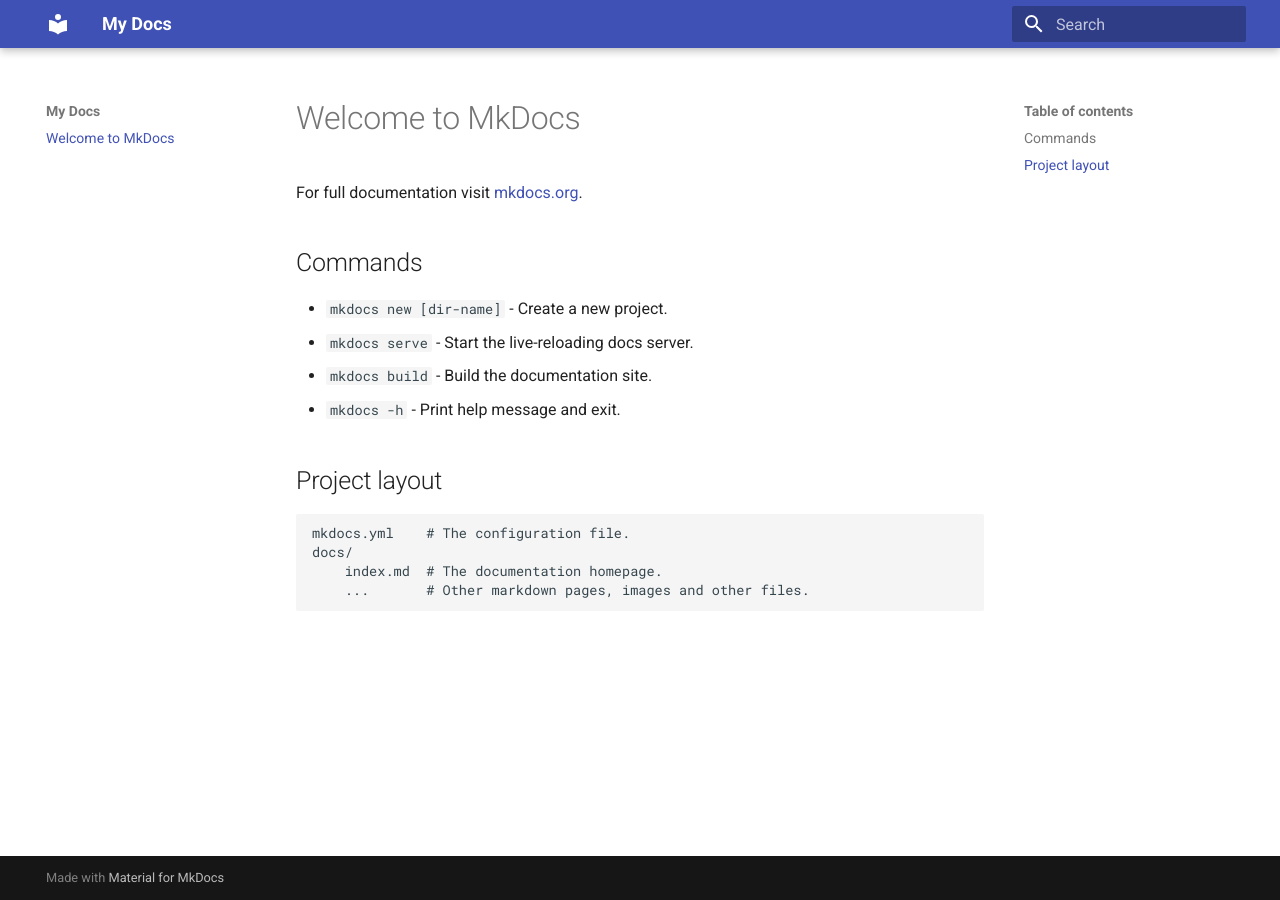
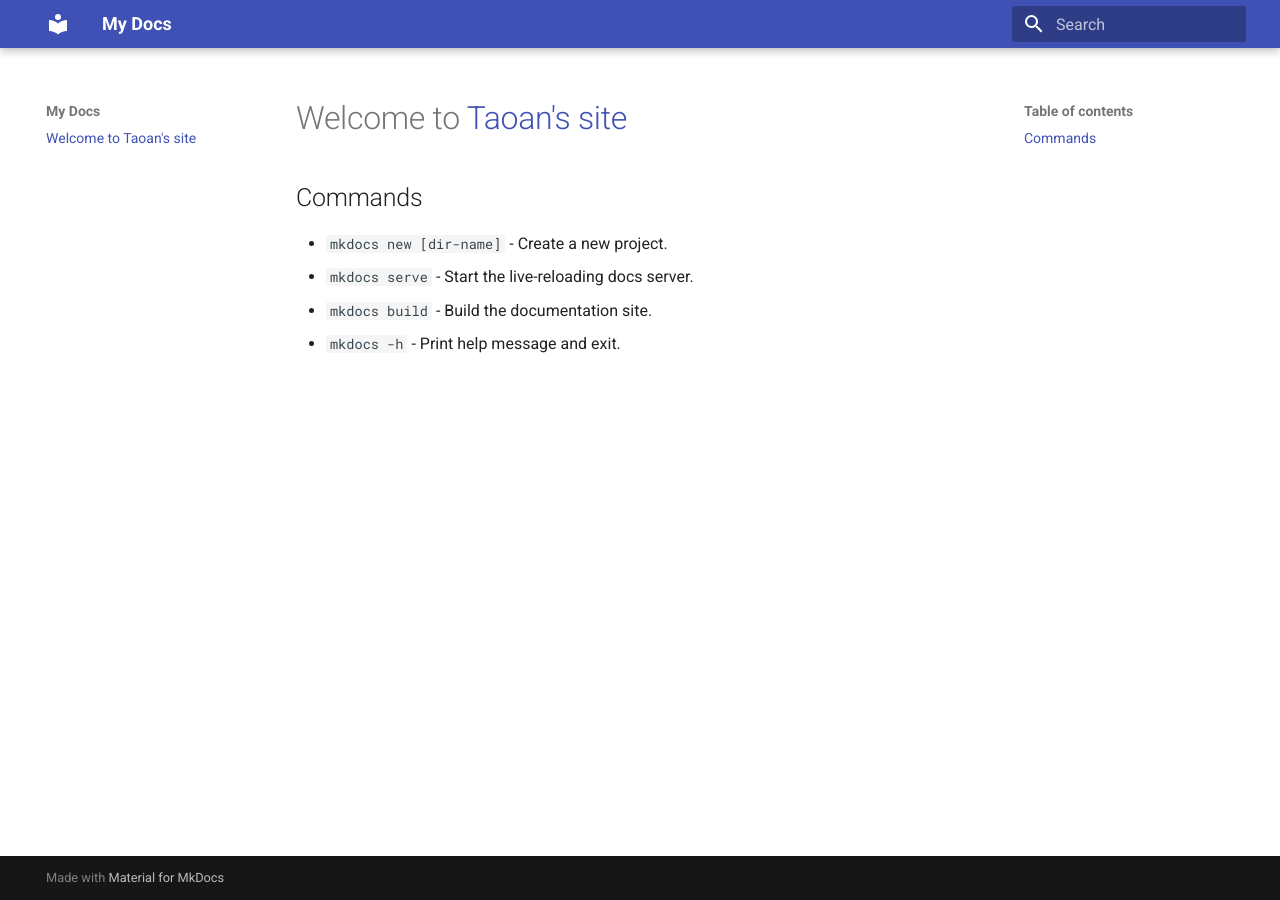
Before and after one commit to Wang-Taoan/Wang-Taoan.github.io, an MkDocs documentation site: the page built from docs/index.md, in a window 1280 px wide. Built offline with MkDocs 1.6.1 and Material for MkDocs 9.7.7, drawn with Linux system fonts in a browser that asks for light colours.

Commit message:
Update index.md

```diff
--- a/docs/index.md
+++ b/docs/index.md
@@ -1,6 +1,6 @@
-# Welcome to MkDocs
+# Welcome to [Taoan's site](https://wang-taoan.github.io/)
 
-For full documentation visit [mkdocs.org](https://www.mkdocs.org).
+
 
 ## Commands
 
@@ -8,10 +8,3 @@
 * `mkdocs serve` - Start the live-reloading docs server.
 * `mkdocs build` - Build the documentation site.
 * `mkdocs -h` - Print help message and exit.
-
-## Project layout
-
-    mkdocs.yml    # The configuration file.
-    docs/
-        index.md  # The documentation homepage.
-        ...       # Other markdown pages, images and other files.
```
